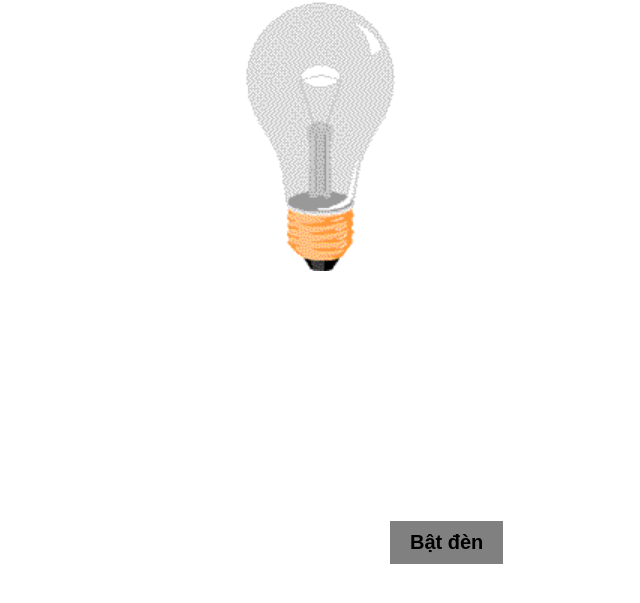
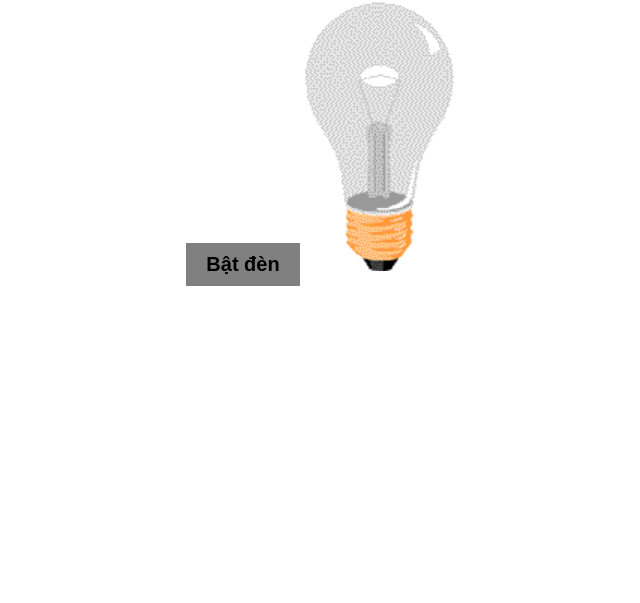
Before and after one commit to datphpy00407-ops/n33, a plain HTML site: page index.html in a window 1280 px wide. Shown: the part 79-682 px from the top of the page, without its empty margins (320-960 px from the left). Drawn offline with Linux system fonts and the light colour scheme.

Commit message:
Update index.html

```diff
--- a/index.html
+++ b/index.html
@@ -19,12 +19,6 @@
 	 cursor: pointer;
 	 borser-radius: 5px 15px;
 	}
-
-	#nut {
-     position: absolute;
-     top: 600px;
-     left: 710px;
-    }
 
    </style>
 </head>
```
